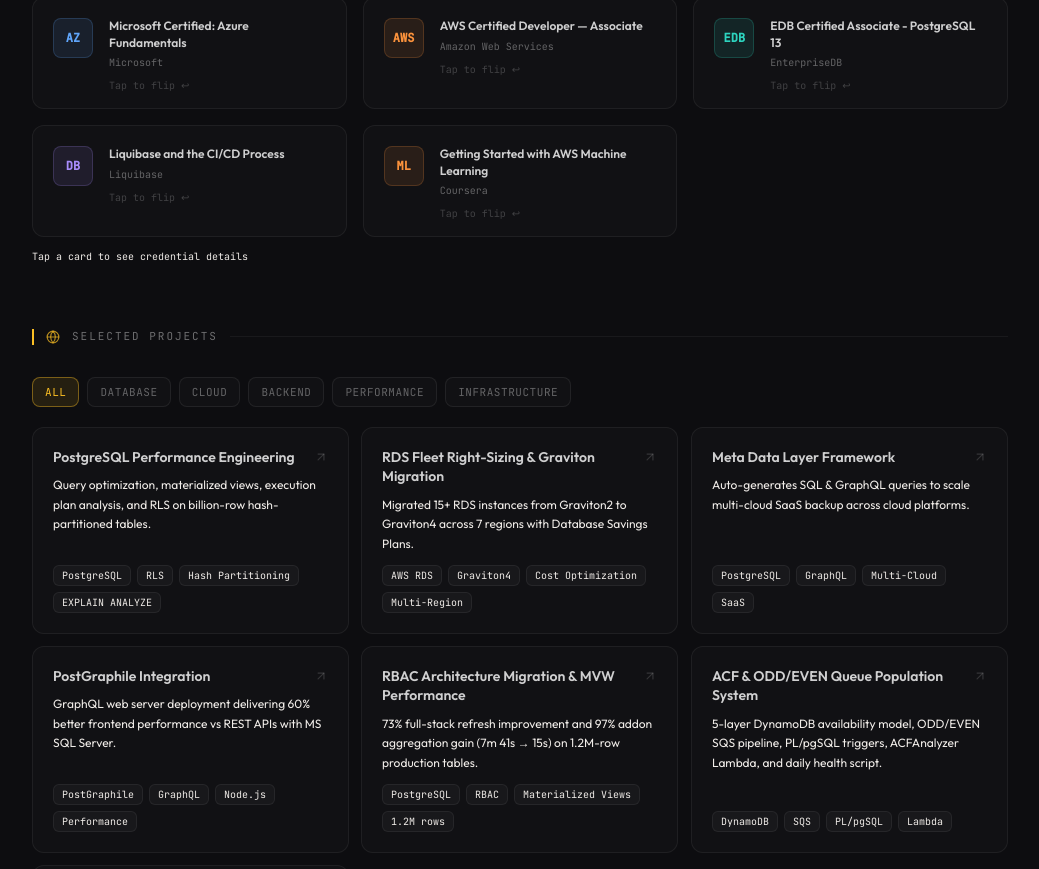
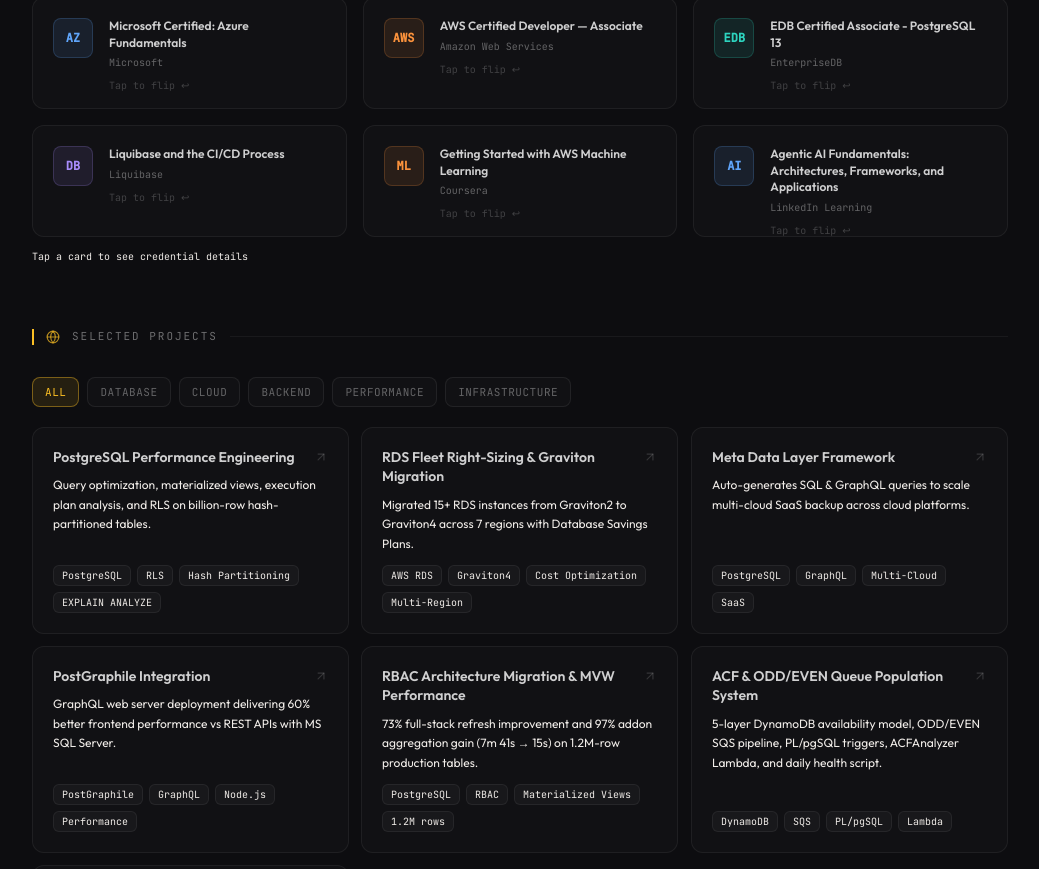
Before and after one commit to RajarsiGit/about-me, a React (Vite) app: page / in a window 1280 px wide. Shown: the part 1939-2808 px from the top of the page, without its empty margins (120-1159 px from the left). Built offline with nearby package versions, Linux system fonts and the light colour scheme; no server answers.

Commit message:
Adds AI course certification to profile
Adds a new certification for the "Agentic AI Fundamentals" course from LinkedIn Learning to the profile data, including details about the issuer, abbreviation, color, and expected completion year.

```diff
--- a/src/data/profile.js
+++ b/src/data/profile.js
@@ -209,6 +209,15 @@
       credentialId: "",
       verifyUrl: "#",
     },
+    {
+      name: "Agentic AI Fundamentals: Architectures, Frameworks, and Applications",
+      issuer: "LinkedIn Learning",
+      abbr: "AI",
+      badgeColor: "blue",
+      issued: "2026",
+      credentialId: "",
+      verifyUrl: "#",
+    },
   ],
 
   contributions: [
```
